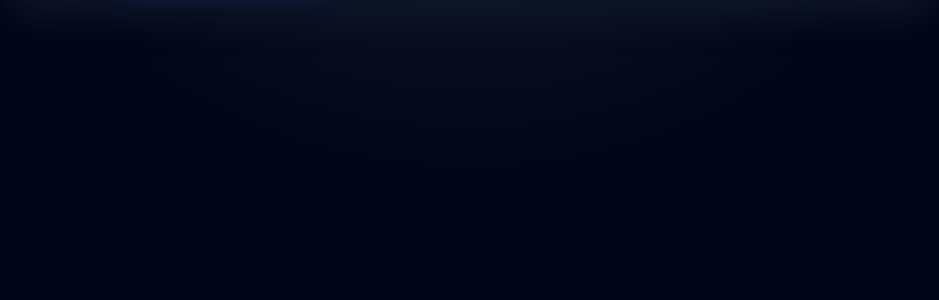
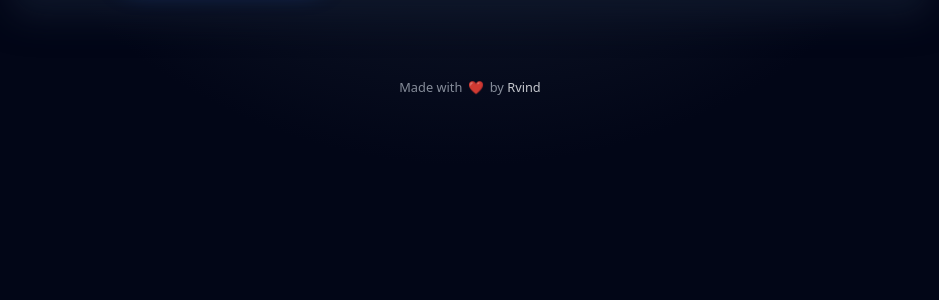
Before and after one commit to arvind88765/communication-test-ai, a Flask app: page /choose-questions/1 in a window 1280 px wide. Shown: the part 398-698 px from the top of the page, without its empty margins (170-1109 px from the left). Run offline with Flask 3, Linux system fonts and the light colour scheme.

Commit message:
Update base.html

```diff
--- a/templates/base.html
+++ b/templates/base.html
@@ -25,5 +25,12 @@
   <main class="app-main">
     {% block content %}{% endblock %}
   </main>
+  <footer class="app-footer">
+  <p>
+    Made with <span class="heart">❤️</span> by
+    <span class="author">Rvind</span>
+  </p>
+</footer>
+
 </body>
 </html>
```
